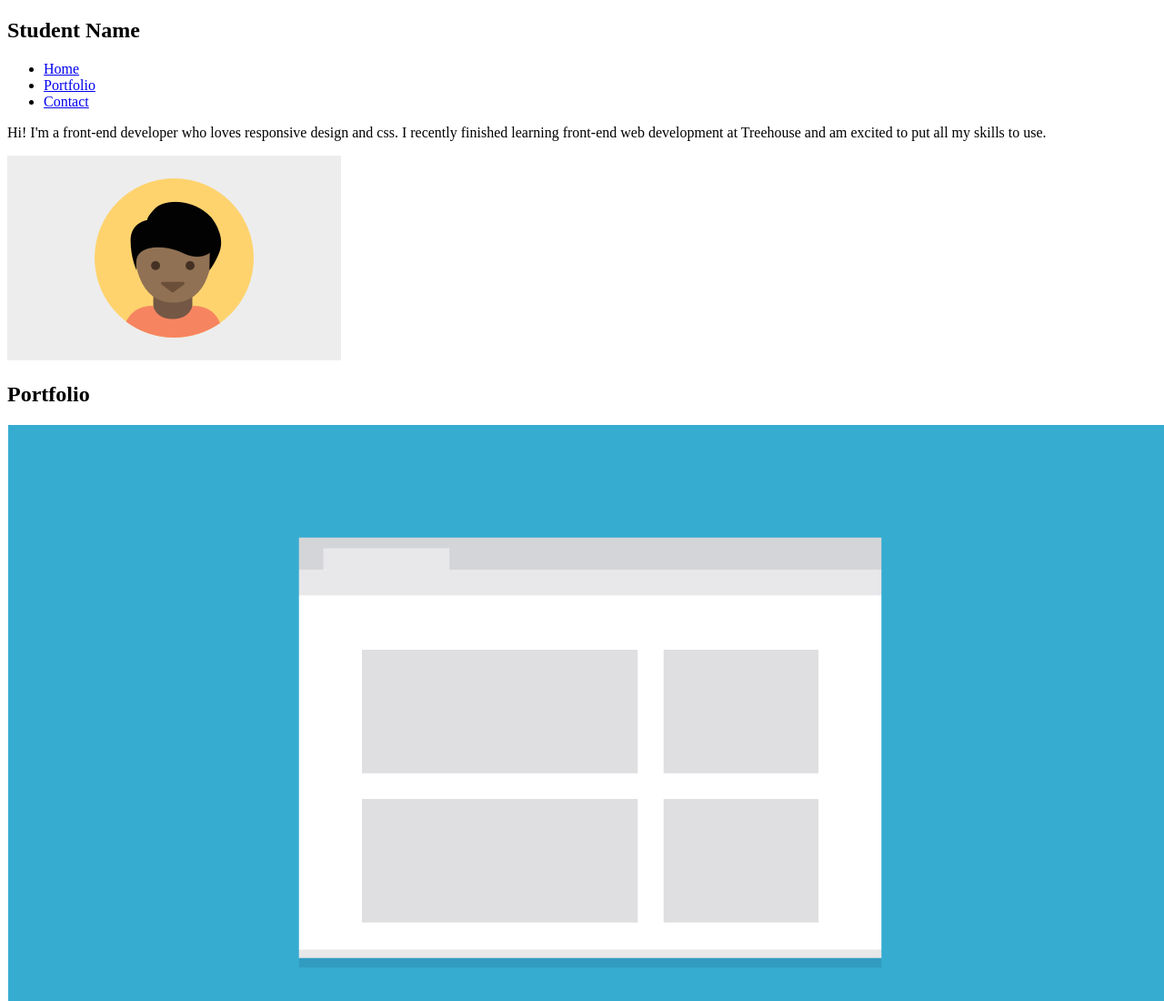
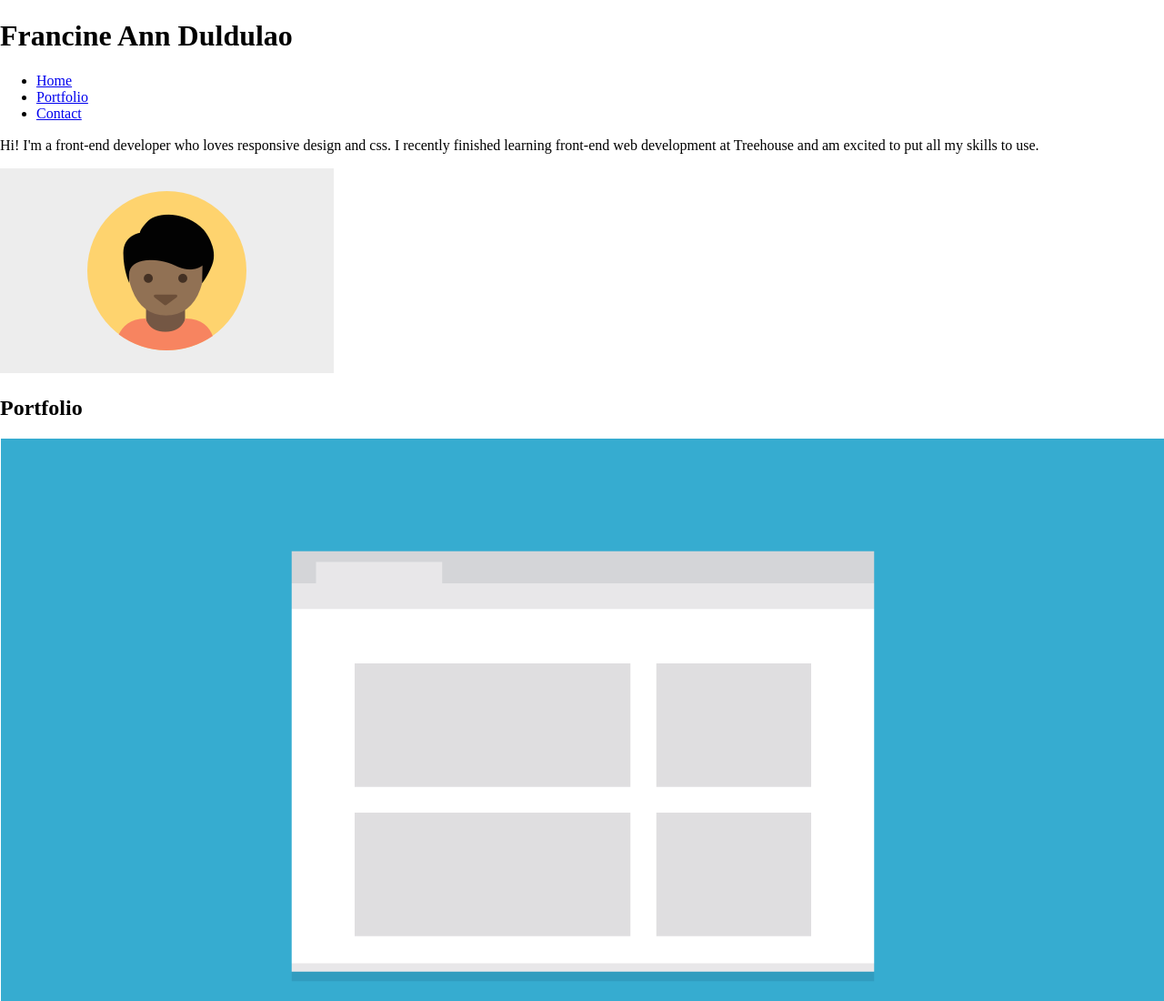
Before and after one commit to francineannbd/fewd-techdegree-project-2, a plain HTML site: page index.html in a window 1280 px wide. Shown: the top 1100 px of the page at 91% size. Drawn offline with Linux system fonts and the light colour scheme; files that its build step writes are made by us from their sources.

Commit message:
update index.html

```diff
--- a/index.html
+++ b/index.html
@@ -5,14 +5,14 @@
         <title>FEWD Project 2</title>
         <meta name="viewport" content="width=device-width initial scale=1">
         <link rel="stylesheet" href="css/styles.css">
-        <link href="https://fonts.googleapis.com/css2?family=Architects+Daughter&display=swap" rel="stylesheet">
+        <link rel="stylesheet" href="css/normalize.css">
     </head>
 
     <body>
 
-        <header class="group">
+        <header class="main-header group">
             <nav>
-                <h1 class="name">Student Name</h1>
+                <h1 class="name">Francine Ann Duldulao</h1>
                 <ul  class="main-nav">
                     <li><a href="index.html">Home</a></li>
                     <li><a href="#portfolio">Portfolio</a></li>
```
